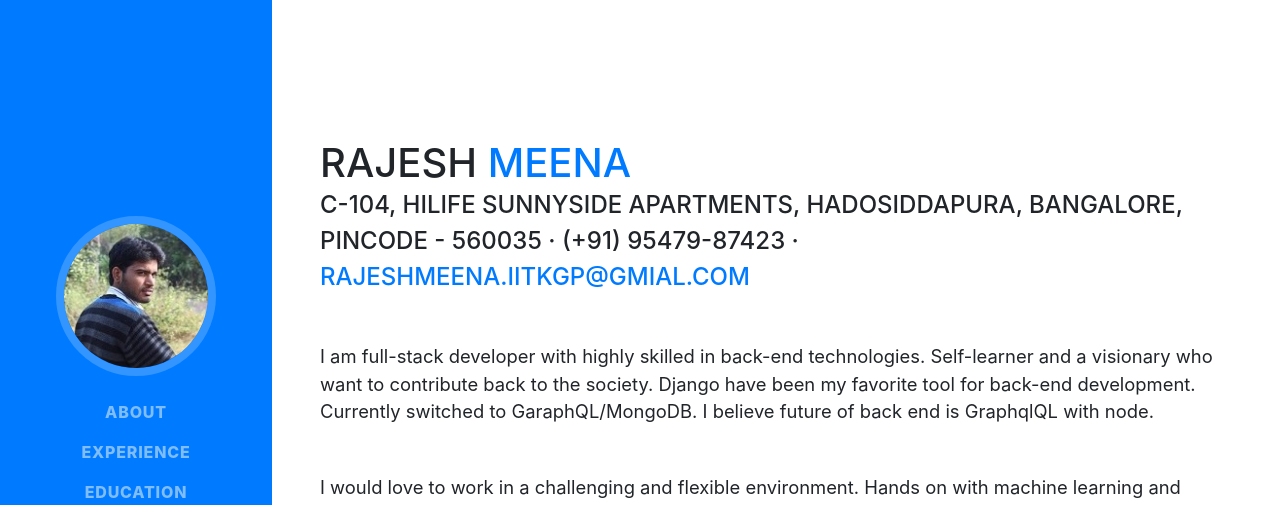
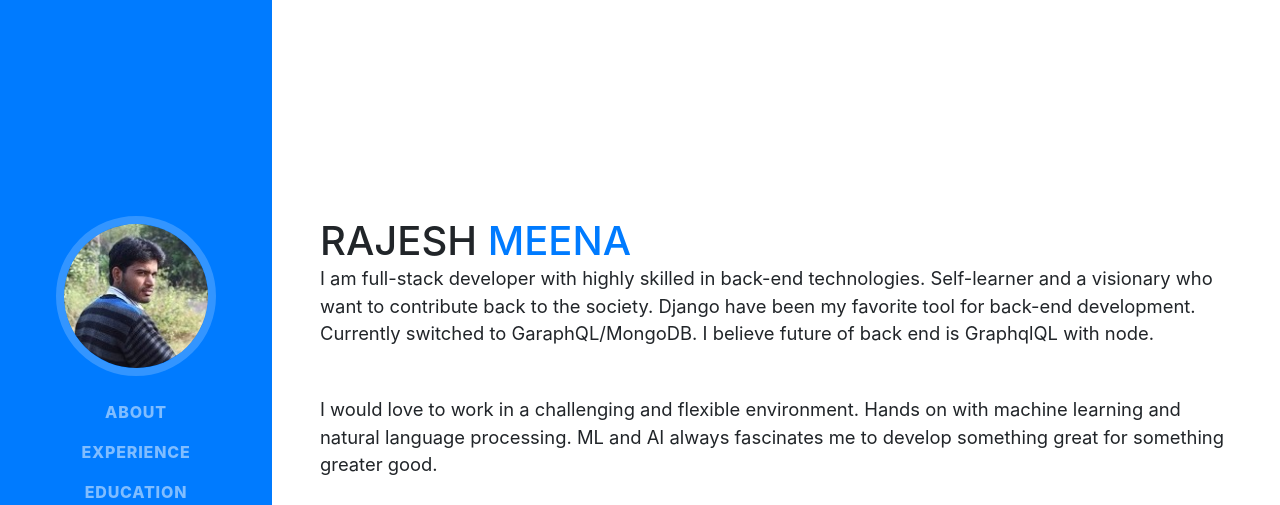
Before and after one commit to statsbot/rajeshmeena.github.io, a website with bundled scripts: page index.html in a window 1280 px wide. Shown: the top 505 px of the page. Built offline with nearby package versions, Linux system fonts and the light colour scheme; a web font is replaced by a local one.

Commit message:
Update index.html

```diff
--- a/index.html
+++ b/index.html
@@ -67,9 +67,7 @@
           <h1 class="mb-0">Rajesh
             <span class="text-primary">Meena</span>
           </h1>
-          <div class="subheading mb-5">C-104, HiLife SunnySide Apartments, HadoSiddapura, Bangalore, Pincode - 560035 · (+91) 95479-87423 ·
-            <a href="mailto:rajeshmeena.iitkgp@gmial.com?subject=Just want to say Hello!&body=Hi Rajesh,I found  your resume website and thought we can share some ideas">rajeshmeena.iitkgp@gmial.com</a>
-          </div>
+
           <p class="lead mb-5">I am full-stack developer with highly skilled in back-end technologies. Self-learner and a visionary who want to contribute back to the society. Django have been my favorite tool for back-end development. Currently switched to GaraphQL/MongoDB. I believe future of back end is GraphqlQL with node.</p>
           <p class="lead mb-5">I would love to work in a challenging and  flexible environment. Hands on with machine learning and natural language processing. ML and AI always fascinates me to develop something great for something greater good.</p>
           <div class="social-icons">
```
